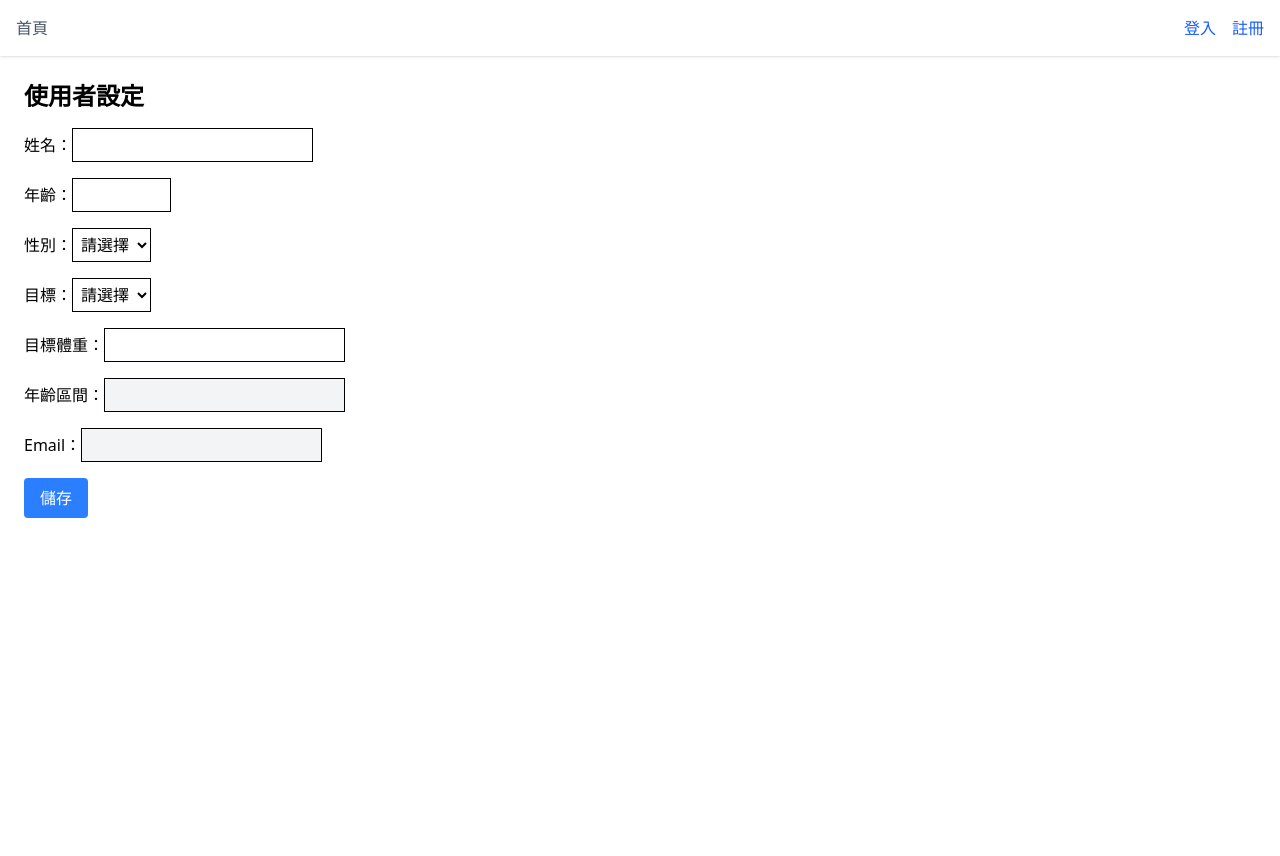
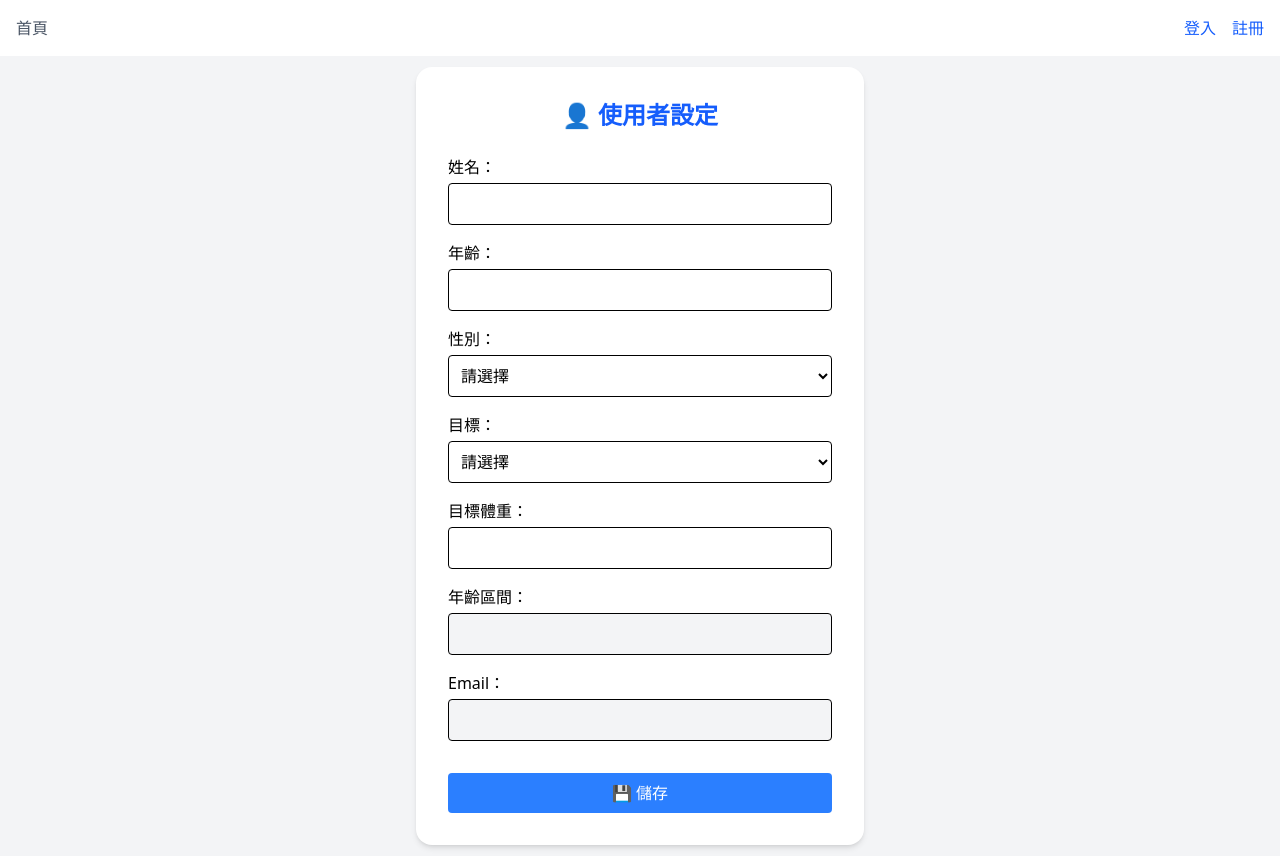
Before and after one commit to kurumi0512/healthy-life-ui, a React (Vite) app: page /profile in a window 1280 px wide. Before the commit the page ends 800 px from the top, so only its background shows below. Built offline with nearby package versions, Linux system fonts and the light colour scheme; no server answers.

Commit message:
250522 16:43

```diff
--- a/src/pages/ProfilePage.jsx
+++ b/src/pages/ProfilePage.jsx
@@ -58,15 +58,17 @@ function ProfilePage() {
   };
 
   return (
-    <div className="p-6">
-      <h1 className="text-2xl font-bold mb-4">使用者設定</h1>
-      <form onSubmit={handleSubmit} className="space-y-4">
+    <div className="min-h-screen flex items-center justify-center bg-gray-100 px-4">
+      <div className="bg-white shadow-md rounded-2xl p-6 sm:p-8 max-w-md w-full">
+        <h1 className="text-xl sm:text-2xl font-bold text-center mb-6 text-blue-600">👤 使用者設定</h1>
+
+        <form onSubmit={handleSubmit} className="space-y-4 text-sm sm:text-base">
           <div>
-          <label>姓名：</label>
-          <input name="name" value={form.name} onChange={handleChange} className="border p-1" />
+            <label className="block mb-1">姓名：</label>
+            <input name="name" value={form.name} onChange={handleChange} className="w-full border p-2 rounded" />
           </div>
           <div>
-          <label>年齡：</label>
+            <label className="block mb-1">年齡：</label>
             <input
               name="age"
               type="number"
@@ -74,20 +76,20 @@ function ProfilePage() {
               max="100"
               value={form.age}
               onChange={handleChange}
-            className="border p-1"
+              className="w-full border p-2 rounded"
             />
           </div>
           <div>
-          <label>性別：</label>
-          <select name="gender" value={form.gender} onChange={handleChange} className="border p-1">
+            <label className="block mb-1">性別：</label>
+            <select name="gender" value={form.gender} onChange={handleChange} className="w-full border p-2 rounded">
               <option value="">請選擇</option>
               <option value="男">男</option>
               <option value="女">女</option>
             </select>
           </div>
           <div>
-          <label>目標：</label>
-          <select name="goal" value={form.goal} onChange={handleChange} className="border p-1">
+            <label className="block mb-1">目標：</label>
+            <select name="goal" value={form.goal} onChange={handleChange} className="w-full border p-2 rounded">
               <option value="">請選擇</option>
               <option value="減脂">減脂</option>
               <option value="增肌">增肌</option>
@@ -95,26 +97,37 @@ function ProfilePage() {
             </select>
           </div>
           <div>
-          <label>目標體重：</label>
+            <label className="block mb-1">目標體重：</label>
             <input
               name="targetWeight"
               type="number"
               min="0"
               value={form.targetWeight}
               onChange={handleChange}
-            className="border p-1"
+              className="w-full border p-2 rounded"
             />
           </div>
           <div>
-          <label>年齡區間：</label>
-          <input name="ageGroup" value={form.ageGroup} disabled className="border p-1 bg-gray-100" />
+            <label className="block mb-1">年齡區間：</label>
+            <input
+              name="ageGroup"
+              value={form.ageGroup}
+              disabled
+              className="w-full border p-2 rounded bg-gray-100"
+            />
           </div>
           <div>
-          <label>Email：</label>
-          <input value={form.email} disabled className="border p-1 bg-gray-100" />
+            <label className="block mb-1">Email：</label>
+            <input value={form.email} disabled className="w-full border p-2 rounded bg-gray-100" />
           </div>
-        <button type="submit" className="bg-blue-500 text-white px-4 py-2 rounded">儲存</button>
+          <button
+            type="submit"
+            className="w-full bg-blue-500 hover:bg-blue-600 text-white py-2 rounded mt-4 transition"
+          >
+            💾 儲存
+          </button>
         </form>
+      </div>
     </div>
   );
 }
```
Lines whose indentation alone changed are shown as unchanged.
